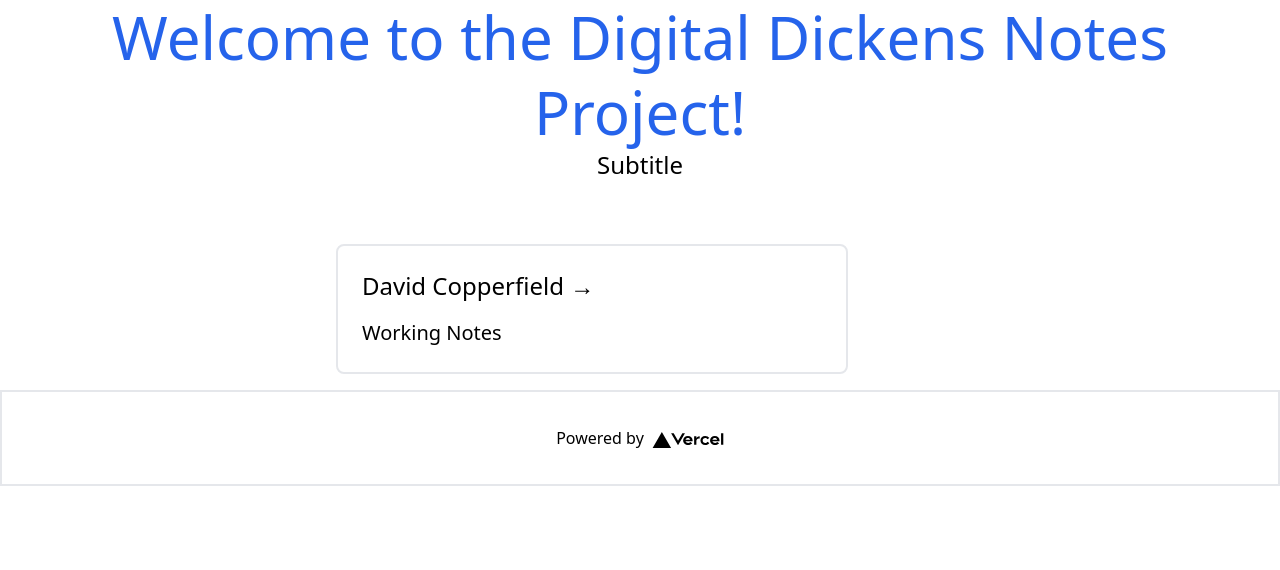
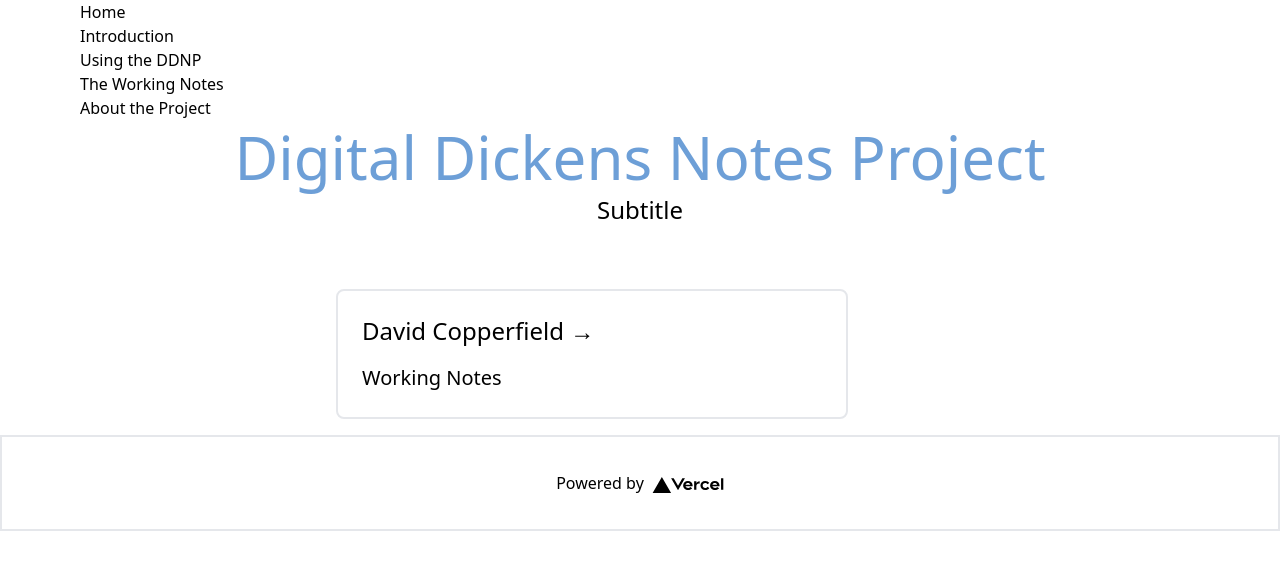
Before and after one commit to csbailey5t/nextdickens, a Next.js app: page / in a window 1280 px wide. Shown: the top 570 px of the page. Built offline with nearby package versions, Linux system fonts and the light colour scheme.

Commit message:
Sketch in header and navbar components

```diff
--- /dev/null
+++ b/components/Header.js
@@ -0,0 +1,25 @@
+import Navbar from "./Navbar";
+
+// Functional React component for Header and Navbar
+const Header = () => {
+  return (
+    <div className="header">
+      <Navbar />
+      <h1 className="m-0 leading-tight text-6xl text-ddnpblue hover:underline focus:underline text-center">
+       Digital Dickens Notes Project
+      </h1>
+    </div>
+  );
+};
+
+export default Header;
+
+
+        // <h1
+        //   className={
+        //     "m-0 leading-tight text-6xl text-ddnpblue hover:underline focus:underline text-center"
+        //   }
+        // >
+        //   Welcome to the{" "}
+        //   <a href="https://nextjs.org">Digital Dickens Notes Project!</a>
+        // </h1>
--- /dev/null
+++ b/components/Navbar.js
@@ -0,0 +1,28 @@
+import Link from "next/link";
+
+// functional React component for Navbar
+const Navbar = () => {
+  return (
+    <div className="navbar">
+      <ul>
+        <li>
+          <Link href="/">Home</Link>
+        </li>
+        <li>
+          <Link href="/about">Introduction</Link>
+        </li>
+        <li>
+          <Link href="/notes">Using the DDNP</Link>
+        </li>
+        <li>
+          <Link href="/contact">The Working Notes</Link>
+        </li>
+        <li>
+          <Link href="/contact">About the Project</Link>
+        </li>
+      </ul>
+    </div>
+  );
+};
+
+export default Navbar;
--- a/pages/index.js
+++ b/pages/index.js
@@ -2,6 +2,8 @@ import Head from "next/head";
 import Image from "next/image";
 import Link from "next/link";
 // import styles from "../styles/Home.module.css";
+
+import Header from "../components/Header";
 
 export default function Home() {
   return (
@@ -15,15 +17,7 @@ export default function Home() {
       <main
         className={"px-20 py-0 flex-1 flex-col justify-center items-center"}
       >
-        <h1
-          className={
-            "m-0 leading-tight text-6xl text-blue-600 hover:underline focus:underline text-center"
-          }
-        >
-          Welcome to the{" "}
-          <a href="https://nextjs.org">Digital Dickens Notes Project!</a>
-        </h1>
-
+        <Header />
         <p className={"text-center leading-tight text-2xl"}>Subtitle</p>
 
         <div
```
